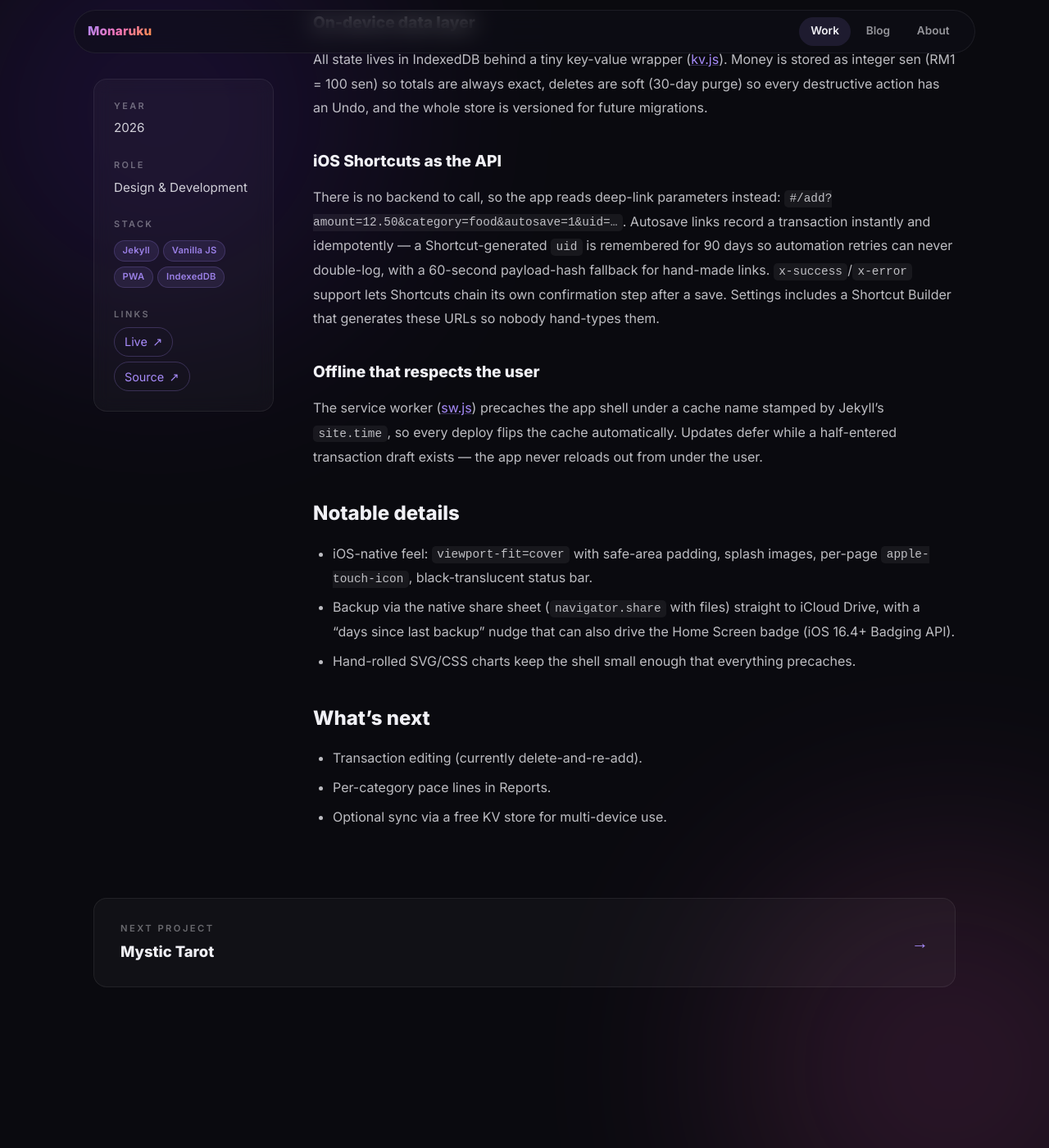
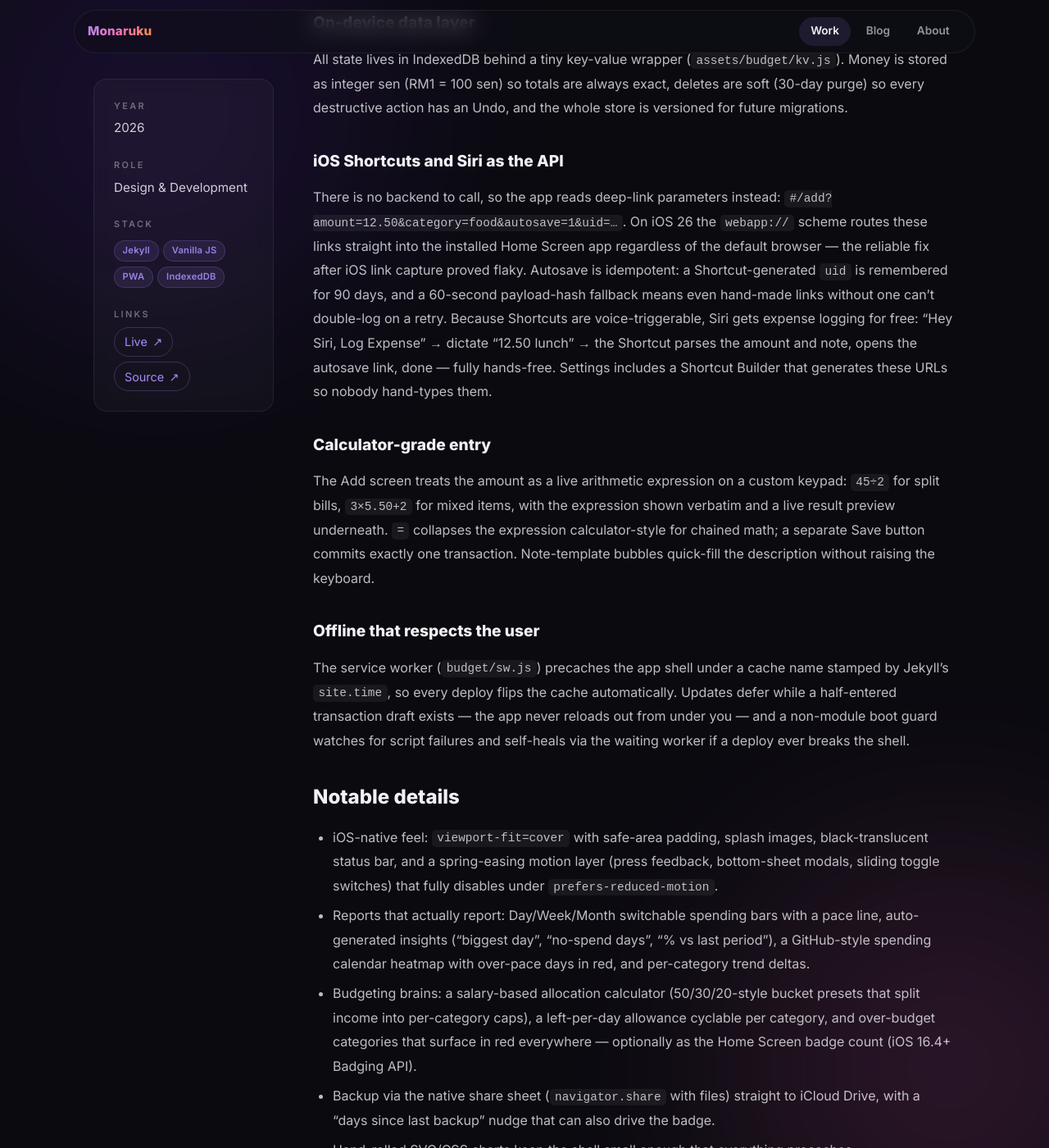
Before and after one commit to Monaruku/Monaruku.github.io, a Jekyll site: the page built from _projects/budget-tracker.md, in a window 1280 px wide and 1400 px high, scrolled down 1258 px. Shown: the whole window at 82% size. Built offline with Jekyll 4.4.1, drawn with Linux system fonts in a browser that asks for light colours; some of the changed text lies outside the part shown.

Commit message:
docs(budget-tracker): update project description with new features and improvements
- Add Siri voice logging support alongside iOS Shortcuts deep links
- Fix broken internal link format for app URL and kv.js path
- Explain webapp:// scheme on iOS 26 for improved link routing
- Describe calculator-style live arithmetic input and note quick-fill
- Enhance service worker with script failure self-healing and user-friendly update defer
- Detail UI improvements: spring-easing motion layer respecting prefers-reduced-motion
- Add advanced reporting features including pace lines, insights, and heatmap
- Introduce budgeting tools with salary-based allocations and over-budget alerts
- Update backup info with native share sheet and Home Screen badge integration
- Mention upcoming features: savings goals, unspent-budget rollover, and optional multi-device sync

```diff
--- a/_projects/budget-tracker.md
+++ b/_projects/budget-tracker.md
@@ -5,7 +5,7 @@
 stack: [Jekyll, Vanilla JS, PWA, IndexedDB]
 cover: /assets/budget/icons/icon-512.png
 thumb: /assets/budget/icons/icon-512.png
-summary: An offline-first, installable budget tracker with iOS Shortcuts deep links — no backend, all data on-device.
+summary: An offline-first, installable budget tracker with iOS Shortcuts and Siri voice logging — no backend, all data on-device.
 cta: Open the app
 links:
   live: /budget/
@@ -20,28 +20,34 @@
 
 ## Approach
 
-The app lives at [/budget/](file:///c:/Users/User/Documents/GitHub/monaruku.github.io/budget/index.html) as a plain page in the same Jekyll build as the rest of the site — no separate repo, no CI pipeline. It is a hash-routed single-page app in vanilla JS modules with zero dependencies.
+The app lives at [/budget/](/budget/) as a plain page in the same Jekyll build as the rest of the site — no separate repo, no CI pipeline. It is a hash-routed single-page app in vanilla JS modules with zero dependencies.
 
 ### On-device data layer
 
-All state lives in IndexedDB behind a tiny key-value wrapper ([kv.js](file:///c:/Users/User/Documents/GitHub/monaruku.github.io/assets/budget/kv.js)). Money is stored as integer sen (RM1 = 100 sen) so totals are always exact, deletes are soft (30-day purge) so every destructive action has an Undo, and the whole store is versioned for future migrations.
+All state lives in IndexedDB behind a tiny key-value wrapper (`assets/budget/kv.js`). Money is stored as integer sen (RM1 = 100 sen) so totals are always exact, deletes are soft (30-day purge) so every destructive action has an Undo, and the whole store is versioned for future migrations.
 
-### iOS Shortcuts as the API
+### iOS Shortcuts and Siri as the API
 
-There is no backend to call, so the app reads deep-link parameters instead: `#/add?amount=12.50&category=food&autosave=1&uid=…`. Autosave links record a transaction instantly and idempotently — a Shortcut-generated `uid` is remembered for 90 days so automation retries can never double-log, with a 60-second payload-hash fallback for hand-made links. `x-success`/`x-error` support lets Shortcuts chain its own confirmation step after a save. Settings includes a Shortcut Builder that generates these URLs so nobody hand-types them.
+There is no backend to call, so the app reads deep-link parameters instead: `#/add?amount=12.50&category=food&autosave=1&uid=…`. On iOS 26 the `webapp://` scheme routes these links straight into the installed Home Screen app regardless of the default browser — the reliable fix after iOS link capture proved flaky. Autosave is idempotent: a Shortcut-generated `uid` is remembered for 90 days, and a 60-second payload-hash fallback means even hand-made links without one can't double-log on a retry. Because Shortcuts are voice-triggerable, Siri gets expense logging for free: "Hey Siri, Log Expense" → dictate "12.50 lunch" → the Shortcut parses the amount and note, opens the autosave link, done — fully hands-free. Settings includes a Shortcut Builder that generates these URLs so nobody hand-types them.
+
+### Calculator-grade entry
+
+The Add screen treats the amount as a live arithmetic expression on a custom keypad: `45÷2` for split bills, `3×5.50+2` for mixed items, with the expression shown verbatim and a live result preview underneath. `=` collapses the expression calculator-style for chained math; a separate Save button commits exactly one transaction. Note-template bubbles quick-fill the description without raising the keyboard.
 
 ### Offline that respects the user
 
-The service worker ([sw.js](file:///c:/Users/User/Documents/GitHub/monaruku.github.io/budget/sw.js)) precaches the app shell under a cache name stamped by Jekyll's `site.time`, so every deploy flips the cache automatically. Updates defer while a half-entered transaction draft exists — the app never reloads out from under the user.
+The service worker (`budget/sw.js`) precaches the app shell under a cache name stamped by Jekyll's `site.time`, so every deploy flips the cache automatically. Updates defer while a half-entered transaction draft exists — the app never reloads out from under you — and a non-module boot guard watches for script failures and self-heals via the waiting worker if a deploy ever breaks the shell.
 
 ## Notable details
 
-- iOS-native feel: `viewport-fit=cover` with safe-area padding, splash images, per-page `apple-touch-icon`, black-translucent status bar.
-- Backup via the native share sheet (`navigator.share` with files) straight to iCloud Drive, with a "days since last backup" nudge that can also drive the Home Screen badge (iOS 16.4+ Badging API).
+- iOS-native feel: `viewport-fit=cover` with safe-area padding, splash images, black-translucent status bar, and a spring-easing motion layer (press feedback, bottom-sheet modals, sliding toggle switches) that fully disables under `prefers-reduced-motion`.
+- Reports that actually report: Day/Week/Month switchable spending bars with a pace line, auto-generated insights ("biggest day", "no-spend days", "% vs last period"), a GitHub-style spending calendar heatmap with over-pace days in red, and per-category trend deltas.
+- Budgeting brains: a salary-based allocation calculator (50/30/20-style bucket presets that split income into per-category caps), a left-per-day allowance cyclable per category, and over-budget categories that surface in red everywhere — optionally as the Home Screen badge count (iOS 16.4+ Badging API).
+- Backup via the native share sheet (`navigator.share` with files) straight to iCloud Drive, with a "days since last backup" nudge that can also drive the badge.
 - Hand-rolled SVG/CSS charts keep the shell small enough that everything precaches.
 
 ## What's next
 
 - Transaction editing (currently delete-and-re-add).
-- Per-category pace lines in Reports.
+- Savings goals and unspent-budget rollover.
 - Optional sync via a free KV store for multi-device use.
```
Also changed, not shown: BudgetTracker-Spec.md (+12 -3 lines).
